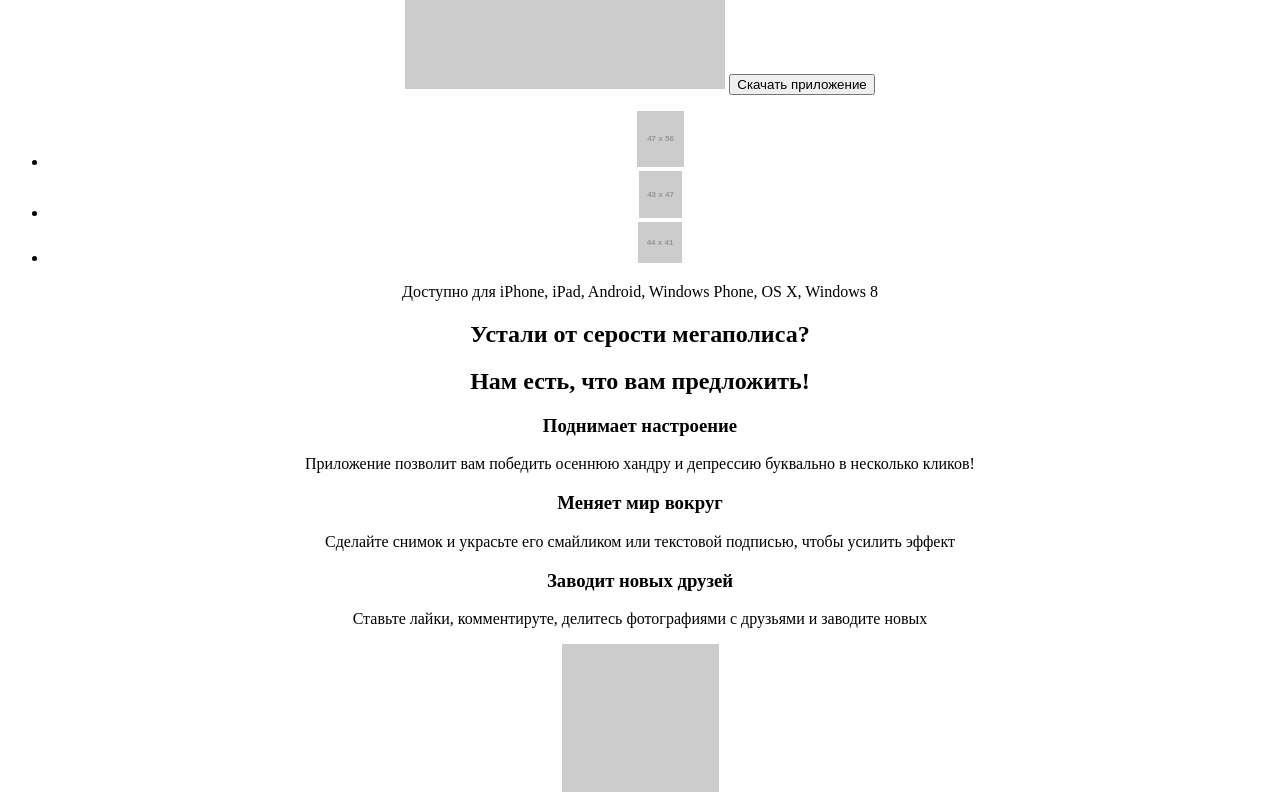
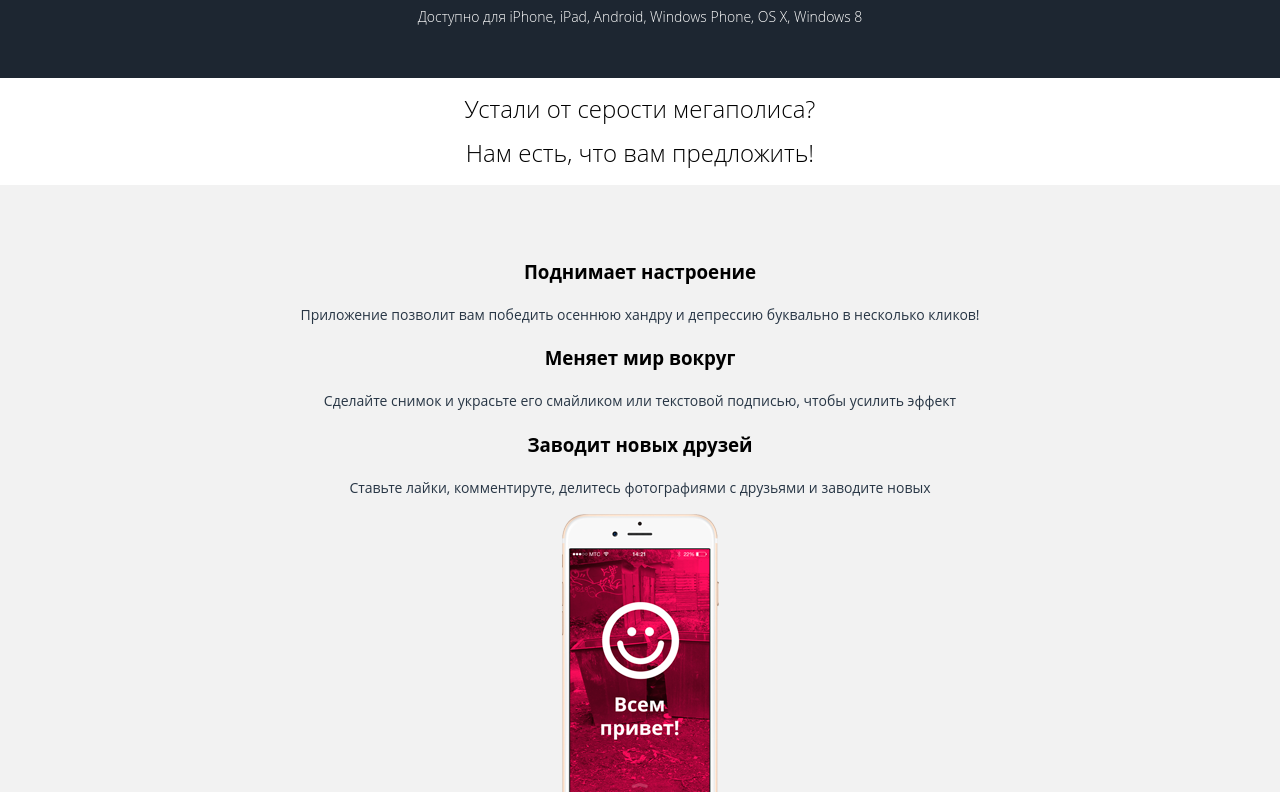
Before and after one commit to foxisrael/55283-pink, a website: page index.html in a window 1280 px wide. Shown: the part 539-1331 px from the top of the page. Drawn offline with nearby package versions, Linux system fonts and the light colour scheme; files that its build step writes are made by us from their sources; placeholder pictures from the web are drawn by us.

Commit message:
Верстаю

```diff
--- a/index.html
+++ b/index.html
@@ -19,17 +19,17 @@
         <li><a href="#" title="HTML ACADEMY">HTML Academy</a></li>
       </ul>
     </nav>
-    <img class="header-image" src="http://placehold.it/320x490" alt="mobile photo">
+    <img class="header-image" src="img/iphone-hand-mobile@1x.png" width="258" height="286" alt="mobile photo">
     <button class="btn btn--download" type="button">Скачать приложение</button>
-    <ul>
+    <ul class="page-header__apps">
       <li>
-        <a href="#" title="download-apple-app"><img src="http://placehold.it/47x56" alt="#"></a>
+        <a href="#" title="download-apple-app"><img src="img/logo-apple.svg" width="47" height="56" alt="#"></a>
       </li>
       <li>
-        <a href="#" title="download-android-app"><img src="http://placehold.it/43x47" alt="#"></a>
+        <a href="#" title="download-android-app"><img src="img/logo-android.svg" width="43" height="47" alt="#"></a>
       </li>
       <li>
-        <a href="#" title="download-windows-app"><img src="http://placehold.it/44x41" alt="#"></a>
+        <a href="#" title="download-windows-app"><img src="img/logo-microsoft.svg" width="44" height="41" alt="#"></a>
       </li>
     </ul>
     <p>Доступно для iPhone, iPad, Android, Windows Phone, OS X, Windows 8</p>
@@ -44,7 +44,7 @@
       <p>Сделайте снимок и украсьте его смайликом или текстовой подписью, чтобы усилить эффект</p>
       <h3>Заводит новых друзей</h3>
       <p>Ставьте лайки, комментируте, делитесь фотографиями с друзьями и заводите новых</p>
-      <img src="http://placehold.it/157x320" alt="mobile photo">
+      <img src="img/iphone-screen-mobile@1x.png" width="157" height="320" alt="mobile photo">
     </div>
     <div class="comments">
       <div class="comments__item">
--- a/less/blocks/btn.less
+++ b/less/blocks/btn.less
@@ -0,0 +1,13 @@
+.btn{
+  width: 280px;
+  height: 49px;
+  border: 3px solid #fff;
+  border-radius: 25px;
+  background: none;
+  color: #fff;
+  text-align: center;
+  font-family: @font-family;
+  font-size: @font-size-btn;
+  font-weight: bold;
+  cursor: pointer;
+}
--- a/less/blocks/main-about.less
+++ b/less/blocks/main-about.less
@@ -0,0 +1,14 @@
+.main-about{
+  background: @color-bg;
+  padding: 55px 25px 0;
+}
+
+h2{
+  line-height: 24px;
+  color: #000;
+}
+
+p{
+  font-size: 14px;
+  line-height: 24px;
+}
--- a/less/blocks/page-footer.less
+++ b/less/blocks/page-footer.less
@@ -1,8 +1,3 @@
-body{
-  font-family: @font-family;
-  text-align: center;
-}
-
 .page-footer {
   padding: 50px 50px 0;
   background-color: #fff;
--- a/less/blocks/page-header.less
+++ b/less/blocks/page-header.less
@@ -0,0 +1,19 @@
+.page-header{
+  background: #1d2631 url("../img/bg-back-mobile@1x.jpg") no-repeat center top;
+  padding: 0 20px 35px;
+}
+
+.page-header__apps li{
+  display: inline;
+  margin-right: 35px;
+}
+
+.page-header__apps li:last-child{
+  margin-right: 0;
+}
+
+.page-header p{
+  font-weight: lighter;
+  line-height: 24px;
+  color: #fff;
+}
--- a/less/blocks/variables.less
+++ b/less/blocks/variables.less
@@ -1,5 +1,31 @@
+//color
 @color-text: #283645;
 @color-link: #d22856;
-@font-family: OpenSans;
+@color-bg: #f2f2f2;
+
+//text
+@font-family: 'Open Sans', sans-serif;
 @font-size-h2: 24px;
 @font-size-p: 18px;
+@font-size-btn: 18px;
+
+
+//body
+body{
+  font-family: @font-family;
+  text-align: center;
+  margin: 0 auto;
+}
+
+h2{
+  font-family: @font-family;
+  font-size: @font-size-h2;
+  color: @color-text;
+  font-weight: lighter;
+}
+
+p{
+  font-family: @font-family;
+  font-size: @font-size-p;
+  color: @color-text;
+}
--- a/less/style.less
+++ b/less/style.less
@@ -1,5 +1,6 @@
 // Импорт стилей
 @import "blocks/variables.less";
+@import: "block/font-settings.less";
 
 @import "blocks/form.less";
 @import "blocks/page-tour.less";
```
Also changed, not shown: 1 other file.
